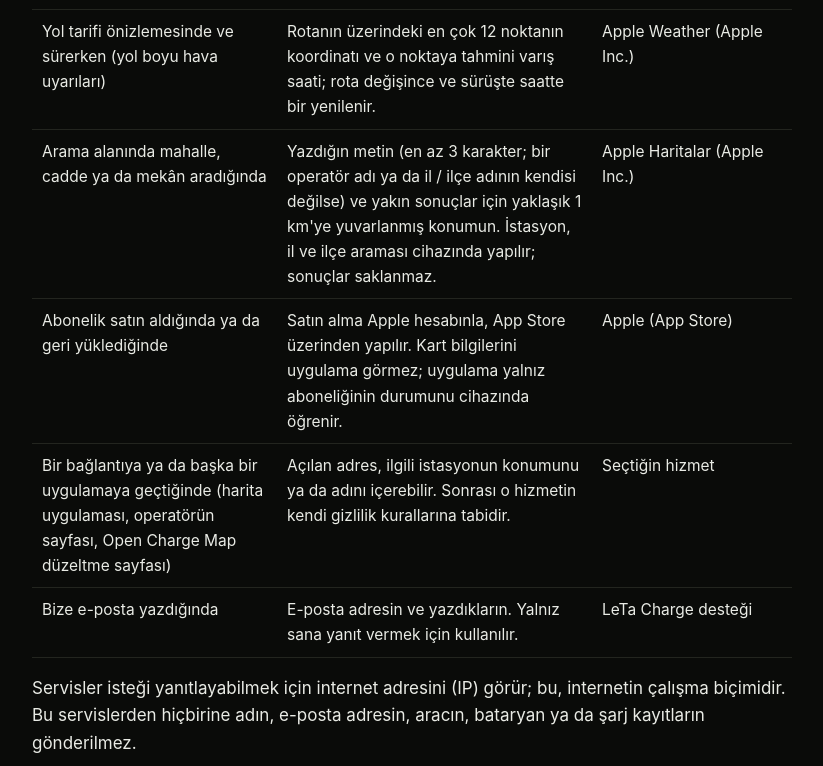
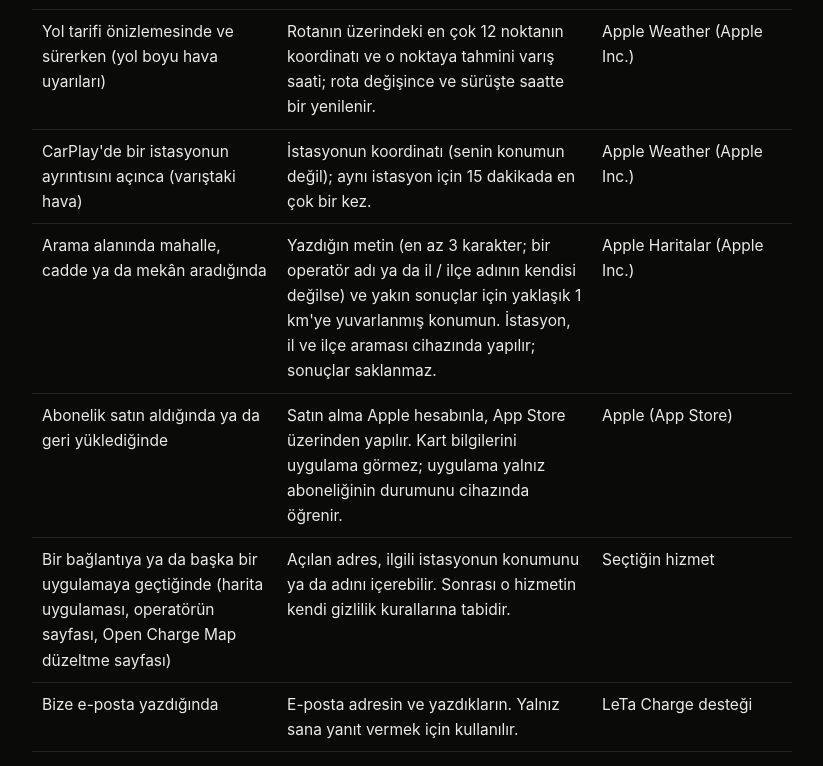
Before and after one commit to leta08/leta-gizlilik, a plain HTML site: page sarj/gizlilik.html in a window 1280 px wide. Shown: the part 1940-2706 px from the top of the page, without its empty margins (228-1051 px from the left). Drawn offline with Linux system fonts and the light colour scheme.

Commit message:
LeTa Charge gizlilik: CarPlay'de istasyonun varıştaki havası

```diff
--- a/sarj/gizlilik.html
+++ b/sarj/gizlilik.html
@@ -54,6 +54,7 @@ th{color:#a3a69c;font-weight:600}
 <tr><td>Haritaya baktığında</td><td>Baktığın bölgenin harita karoları ve yazı tipleri istenir. İstek, baktığın bölgeyi ve internet adresini (IP) içerir.</td><td>OpenFreeMap (istasyon haritası); yol tarifi ve yolculuk planı ekranlarında Apple Haritalar</td></tr>
 <tr><td>Yol tarifi ya da yolculuk planı istediğinde</td><td>Başlangıç noktan (çoğunlukla konumun), varsa ara noktalar ve gideceğin yerin koordinatı. Yol tarifi sürerken trafik için aynı istek birkaç dakikada bir yinelenir.</td><td>Apple Haritalar (Apple Inc.)</td></tr>
 <tr><td>Yol tarifi önizlemesinde ve sürerken (yol boyu hava uyarıları)</td><td>Rotanın üzerindeki en çok 12 noktanın koordinatı ve o noktaya tahmini varış saati; rota değişince ve sürüşte saatte bir yenilenir.</td><td>Apple Weather (Apple Inc.)</td></tr>
+<tr><td>CarPlay'de bir istasyonun ayrıntısını açınca (varıştaki hava)</td><td>İstasyonun koordinatı (senin konumun değil); aynı istasyon için 15 dakikada en çok bir kez.</td><td>Apple Weather (Apple Inc.)</td></tr>
 <tr><td>Arama alanında mahalle, cadde ya da mekân aradığında</td><td>Yazdığın metin (en az 3 karakter; bir operatör adı ya da il / ilçe adının kendisi değilse) ve yakın sonuçlar için yaklaşık 1 km'ye yuvarlanmış konumun. İstasyon, il ve ilçe araması cihazında yapılır; sonuçlar saklanmaz.</td><td>Apple Haritalar (Apple Inc.)</td></tr>
 <tr><td>Abonelik satın aldığında ya da geri yüklediğinde</td><td>Satın alma Apple hesabınla, App Store üzerinden yapılır. Kart bilgilerini uygulama görmez; uygulama yalnız aboneliğinin durumunu cihazında öğrenir.</td><td>Apple (App Store)</td></tr>
 <tr><td>Bir bağlantıya ya da başka bir uygulamaya geçtiğinde (harita uygulaması, operatörün sayfası, Open Charge Map düzeltme sayfası)</td><td>Açılan adres, ilgili istasyonun konumunu ya da adını içerebilir. Sonrası o hizmetin kendi gizlilik kurallarına tabidir.</td><td>Seçtiğin hizmet</td></tr>
@@ -127,6 +128,7 @@ th{color:#a3a69c;font-weight:600}
 <tr><td>When you view the map</td><td>Map tiles and fonts for the area you are viewing. The request reveals that area and your IP address.</td><td>OpenFreeMap (station map); Apple Maps on the directions and trip-plan screens</td></tr>
 <tr><td>When you request directions or a trip plan</td><td>Your starting point (usually your location), any waypoints and the coordinates of your destination. During directions the same request repeats every few minutes for traffic.</td><td>Apple Maps (Apple Inc.)</td></tr>
 <tr><td>In the directions preview and while driving (weather alerts along the route)</td><td>The coordinates of up to 12 points on your route and the estimated time you reach each; refreshed when the route changes and hourly while you drive.</td><td>Apple Weather (Apple Inc.)</td></tr>
+<tr><td>When you open a station's details in CarPlay (weather there)</td><td>The station's coordinates (not your location); at most once every 15 minutes for the same station.</td><td>Apple Weather (Apple Inc.)</td></tr>
 <tr><td>When you search for a neighbourhood, street or place in the search field</td><td>The text you type (at least 3 characters, unless it is an operator name or exactly a province or district name) and, for nearby results, your location rounded to about 1 km. Station, province and district search runs on your device; results are not stored.</td><td>Apple Maps (Apple Inc.)</td></tr>
 <tr><td>When you purchase or restore a subscription</td><td>Purchases are made with your Apple Account through the App Store. The app never sees your card details; it only learns your subscription status on the device.</td><td>Apple (App Store)</td></tr>
 <tr><td>When you open a link or another app (a maps app, an operator's page, the Open Charge Map correction page)</td><td>The opened address may contain the station's location or name. From then on that service's own privacy rules apply.</td><td>The service you choose</td></tr>
```
